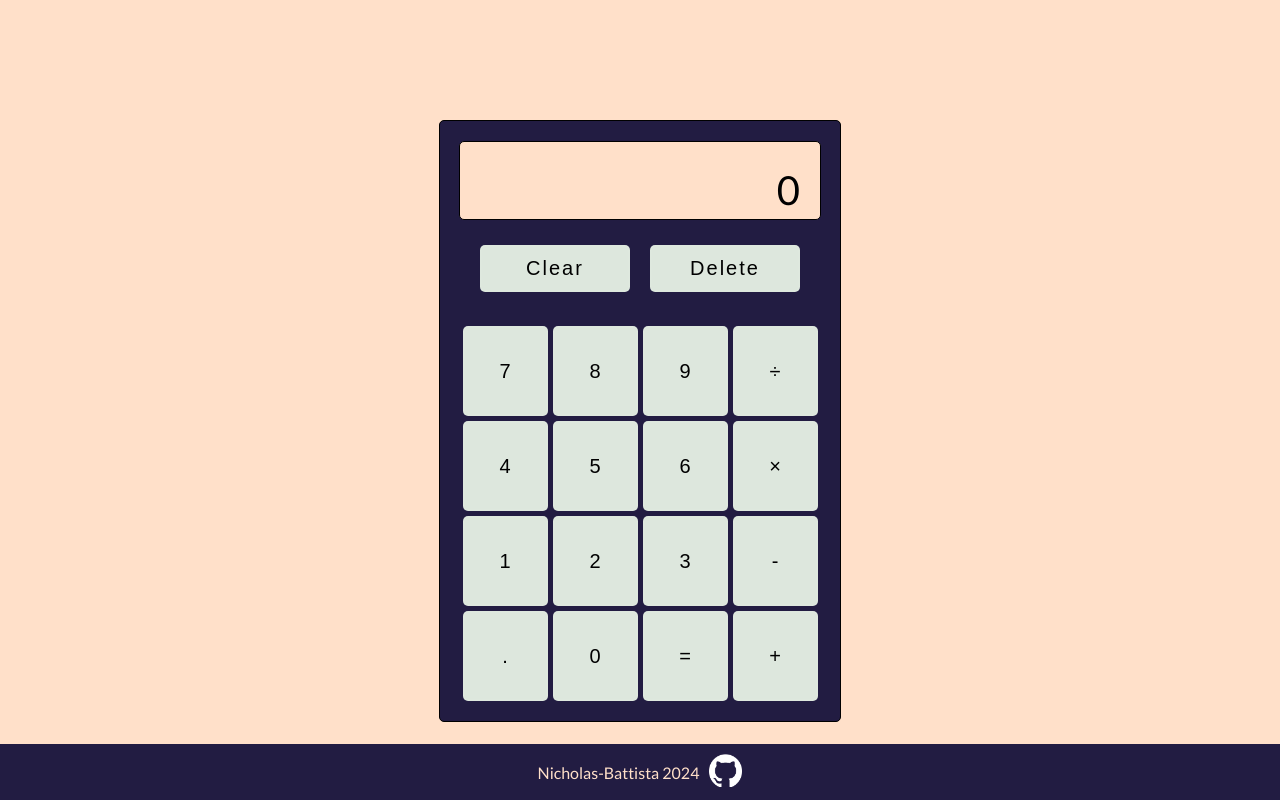
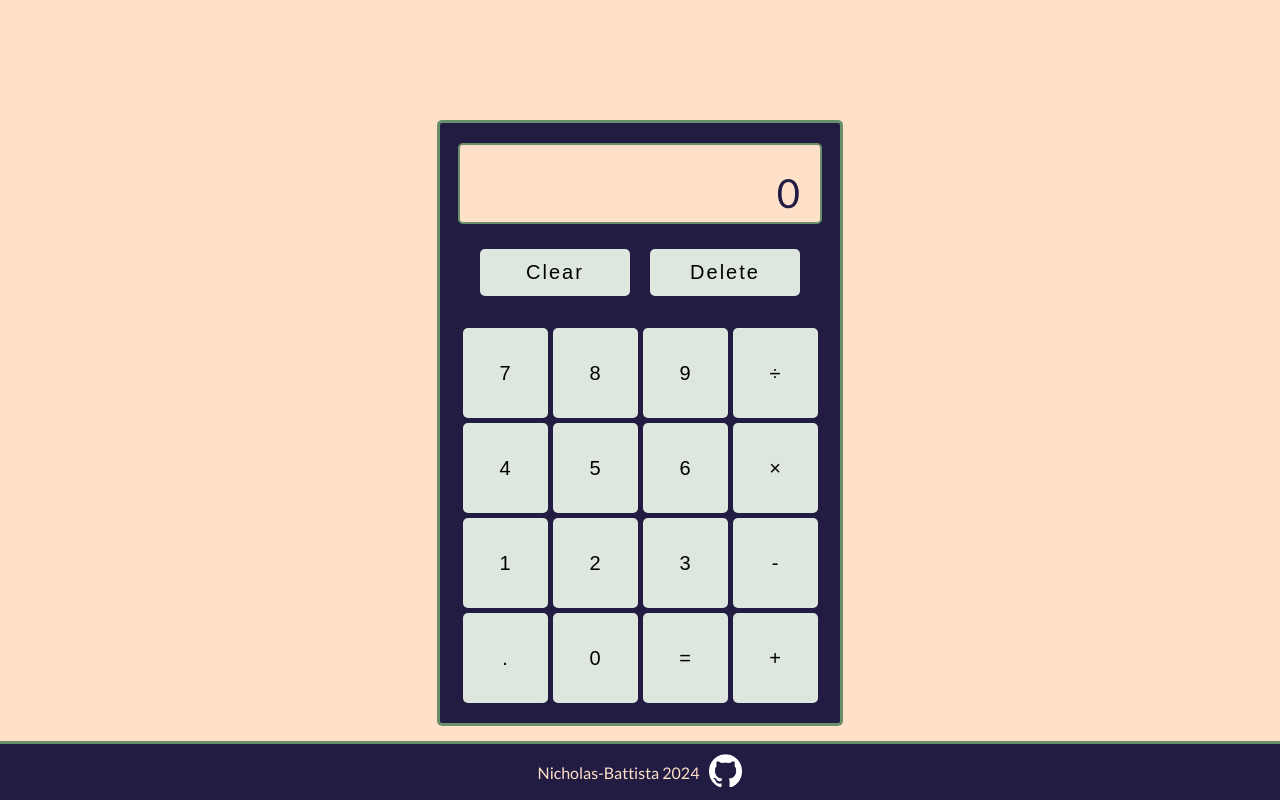
Before and after one commit to Nicholas-Battista/Calculator, a plain HTML site: page index.html in a window 1280 px wide. Drawn offline with Linux system fonts and the light colour scheme.

Commit message:
style changes
font color of screen texts now matches, reduced the border size when hovering

```diff
--- a/styles.css
+++ b/styles.css
@@ -25,7 +25,7 @@ body {
 
     margin-top: 15vh;
 
-    border: 1px solid black;
+    border: 3px solid #6a8f6b;
     background-color: #221c42;
     border-radius: 5px;
 }
@@ -52,7 +52,7 @@ body {
     width: 360px;
     height: 10vh;
 
-    border: 1px solid black;
+    border: 2px solid #6a8f6b;
     background-color: #ffe0c9;
     overflow: hidden;
     white-space: nowrap;
@@ -111,7 +111,7 @@ body {
 
 .button:hover {
     background-color: #dde7ddf1;
-    border: 3px solid #6a8f6b;
+    border: 1px solid #6a8f6b;
     cursor: pointer;
 }
 
@@ -124,10 +124,12 @@ img {
 .screenText {
     margin: 0 20px 5px 0;
     font-size: 40px;
+    color: #221c42;
 }
 
 .running {
     margin: 0 20px 10px 0;
+    color:#221c42;
 }
 
 .footer {
@@ -138,6 +140,7 @@ img {
 
     width: 100vw;
     height: 7vh;
+    border-top: 3px solid #6a8f6b;
     background-color: #221c42;
     color: #ffe0c9;
 }
```
